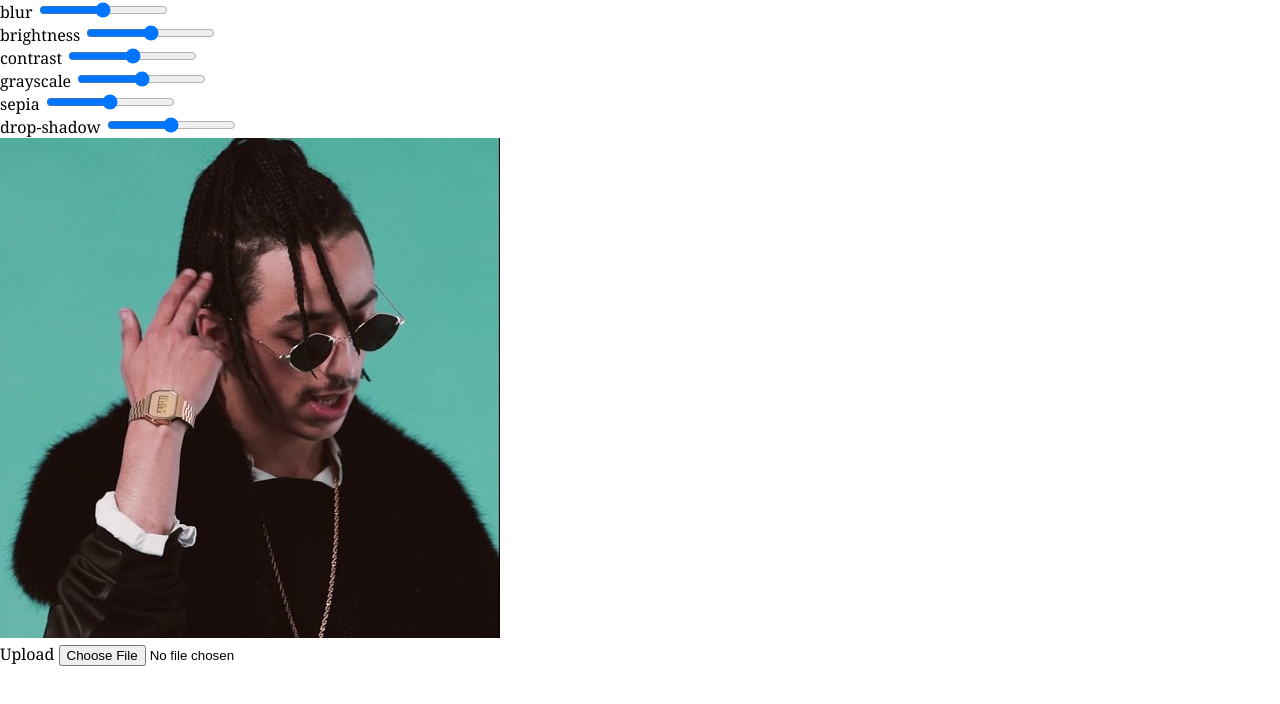
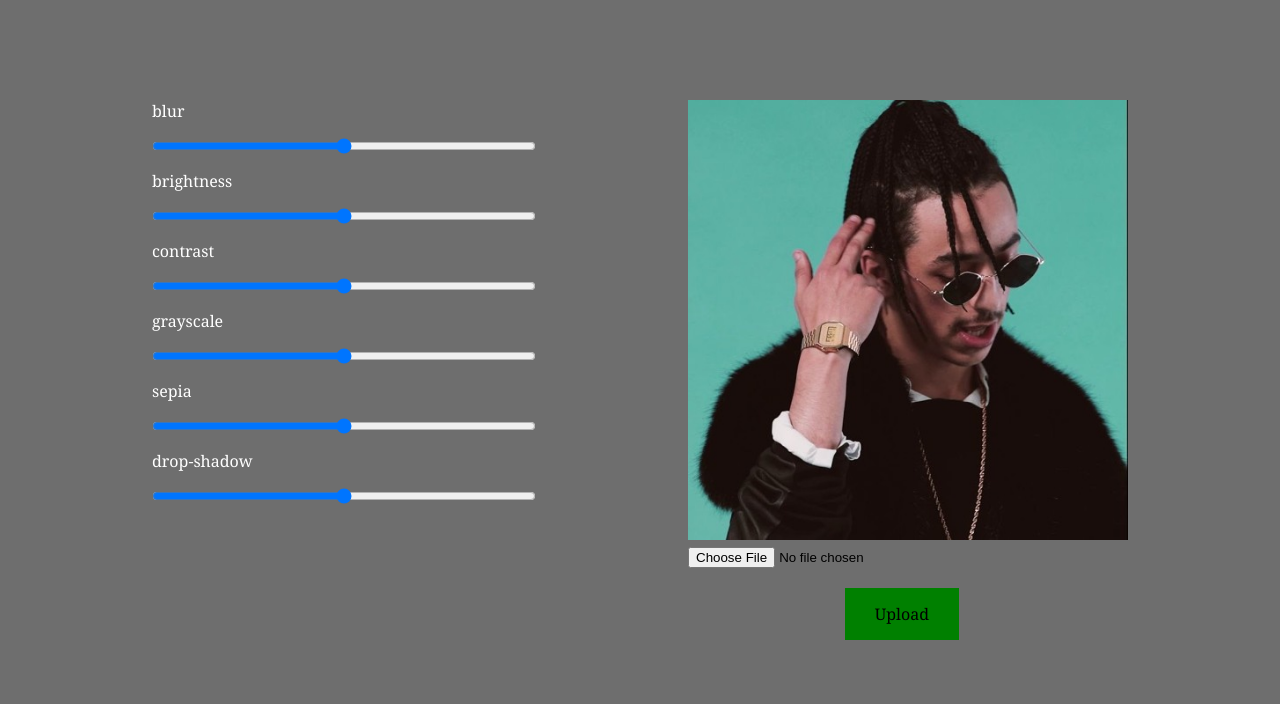
Before and after one commit to MohamedMoustir/Image-editing, a plain HTML site: page index.html in a window 1280 px wide. Drawn offline with Linux system fonts and the light colour scheme.

Commit message:
style image

```diff
--- a/style.css
+++ b/style.css
@@ -3,3 +3,51 @@ body{
     padding: 0;
     font-family: Georgia, 'Times New Roman', Times, serif;
 }
+*{
+    box-sizing: border-box;
+}
+
+.continer{
+    display:flex;
+    justify-content: space-evenly;
+    background: #1717179f;
+    height:100em;
+  width: 100%;
+}
+.imagin{
+    max-width: 50%;
+    max-height: 55vh;
+  margin: 100px 0;
+ background: white
+}
+img{
+   width: 100%;
+   height: 55vh;
+}
+.Edite{
+    display: flex;
+    flex-direction: column;
+  color :white;
+  width: 30%;
+  margin: 100px 0;
+  position: relative;
+}
+.Edite div{
+    display: flex;
+    flex-direction: column;
+}
+.Edite div input{
+    margin: 16px 0;
+    color: green;
+}
+#upload{
+    display: non;
+}
+.upload label{
+    padding: 15px 30px;
+    background-color: green;
+    border:0;
+ position: absolute;
+ bottom: 20%;
+ left: 66%;
+}
```
